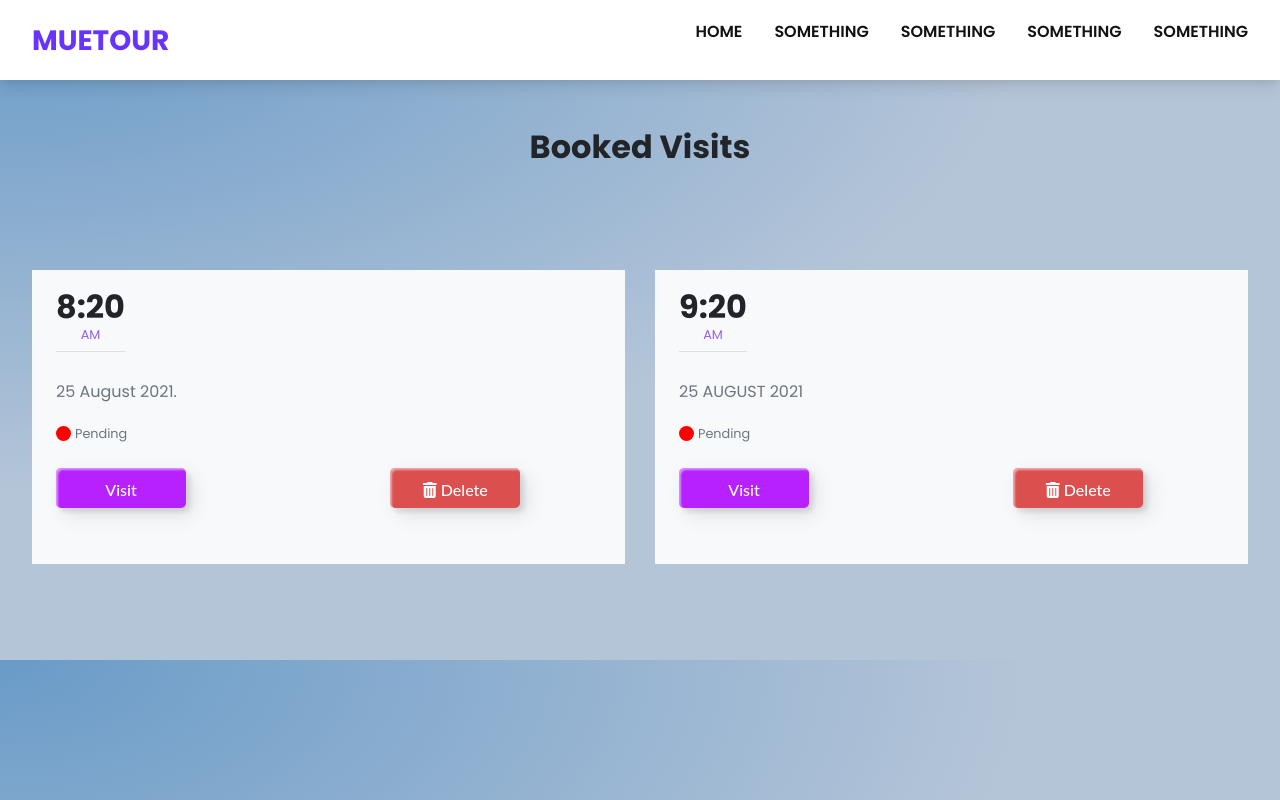
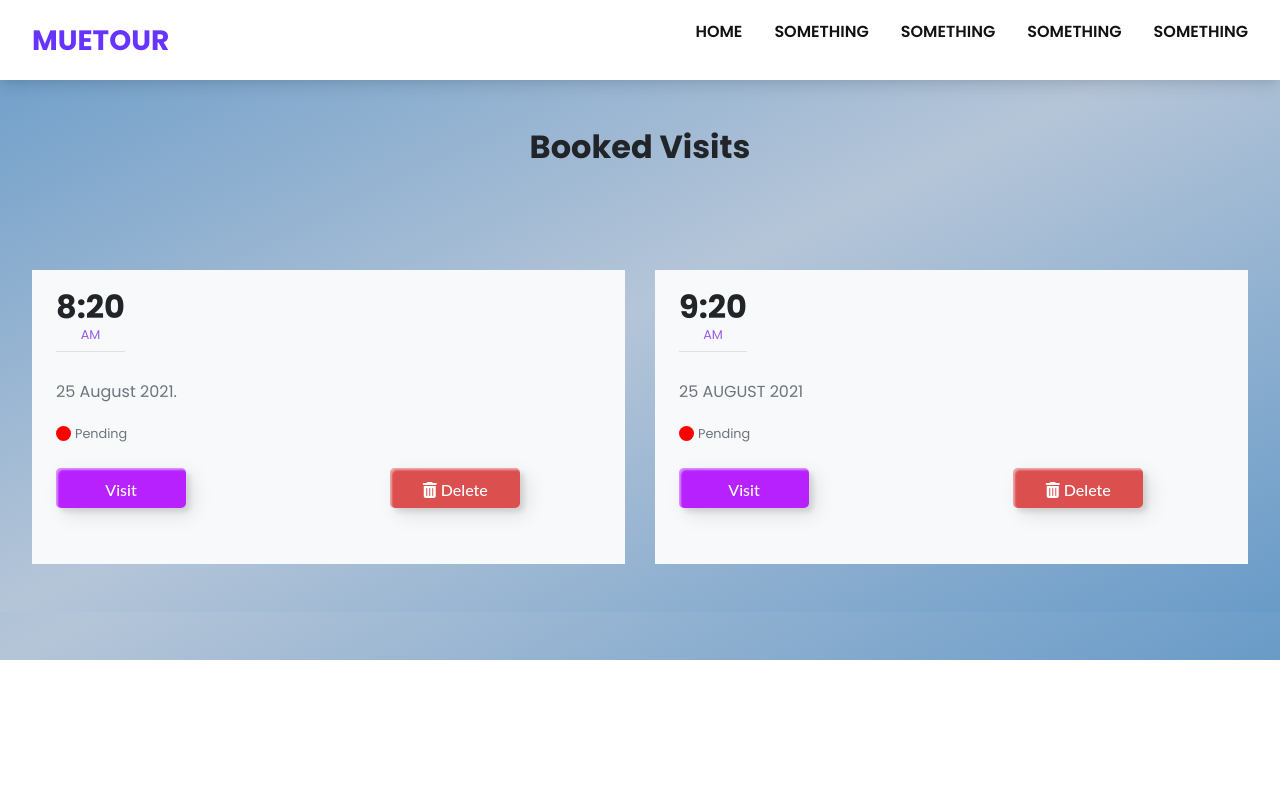
Before and after one commit to Purahan/Team-WebMaker, a PHP site: page /visits.php in a window 1280 px wide. Run offline with PHP 8.4, Linux system fonts and the light colour scheme; some libraries are stand-ins or nearby versions.

Commit message:
adjusted gradient

```diff
--- a/visits.php
+++ b/visits.php
@@ -1,6 +1,5 @@
 <!DOCTYPE html>
 <html lang="en">
-
 
 <head>
     <meta name="viewport" content="width=device-width, initial-scale=1">
@@ -38,14 +37,13 @@
 
 
   </header>
-<div class="container my-5">
-    <div class="row">
+    <div class="container my-5">
+      <div class="row">
         <div class="col-md-12 text-center">
-
-            <h2 class="text-capitalize font-weight-bold">Booked Visits</h2>
+          <h2 class="text-capitalize font-weight-bold">Booked Visits</h2>
         </div>
-    </div>
-    <div class="row mt-sm-5">
+      </div>
+      <div class="row mt-sm-5">
         <div class="col-md-6">
             <div class="bg-light px-4 py-5 my-lg-5 my-md-2 my-sm-2">
                 <div class="d-flex justify-content-between align-items-center mx-auto">
@@ -106,17 +104,8 @@ body {
 }
 html,
 body {
-
-
-background: rgb(105,155,200) ;
-background: -moz-radial-gradient(top left, ellipse cover, rgba(105,155,200,1) 0%, rgba(181,197,216,1) 57%);
- background: -webkit-gradient(radial, top left, 0px, top left, 100%, color-stop(0%,rgba(105,155,200,1)), color-stop(57%,rgba(181,197,216,1))) ;
- background: -webkit-radial-gradient(top left, ellipse cover, rgba(105,155,200,1) 0%,rgba(181,197,216,1) 57%) ;
- background: -o-radial-gradient(top left, ellipse cover, rgba(105,155,200,1) 0%,rgba(181,197,216,1) 57%) ;
- background: -ms-radial-gradient(top left, ellipse cover, rgba(105,155,200,1) 0%,rgba(181,197,216,1) 57%) ;
- background: radial-gradient(ellipse at top left, rgba(105,155,200,1) 0%,rgba(181,197,216,1) 57%) ;
- filter: progid:DXImageTransform.Microsoft.gradient( startColorstr='#699bc8', endColorstr='#b5c5d8',GradientType=1 ) ;
-
+  background-image: linear-gradient(to bottom right, rgba(105,155,200,1) , rgba(181,197,216,1), rgba(105,155,200,1));
+  background-repeat: no-repeat;
 
 }
 a:hover {
```
